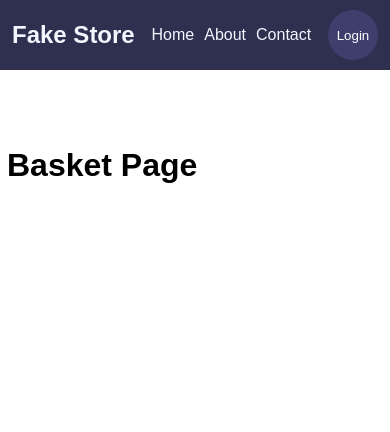
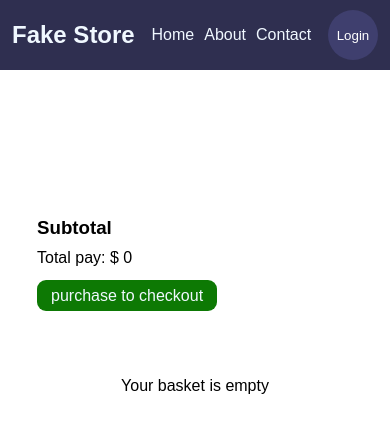
Before and after one commit to Younes-sh/FAKE_STORE, a Next.js app in the folder app/: page /basket in a window 390 px wide. Shown: the top 432 px of the page. Built offline with nearby package versions, Linux system fonts and the light colour scheme.

Commit message:
I implemented responsiveness for the Basket page.

```diff
--- a/app/pages/basket/basket.module.css
+++ b/app/pages/basket/basket.module.css
@@ -29,3 +29,16 @@
 
 
 }
+
+@media screen and (max-width: 1844px) {
+    .Subtotal {
+        position: relative;
+        min-height: 100px;
+        margin-left: 20px;
+        border: none;
+        .checkoutBtn {
+            margin-top: 20px;
+        }
+    }
+
+}
--- a/app/pages/basket/index.js
+++ b/app/pages/basket/index.js
@@ -1,7 +1,44 @@
+import Style from './basket.module.css';
+import { useContext, useMemo  } from 'react';
+import { AppContext } from '../_app';
+import BasketCard from '../../Components/Cards/BasketCard/BasketCard';
+import Link from 'next/link';
+
 export default function BasketPage () {
+    const {addToCard, addProduct} = useContext(AppContext);
+
+    // استفاده از useMemo برای محاسبه مجموع قیمت به صورت کارآمد
+    const totalPaye = useMemo(() => {
+        return addProduct.reduce((sum, item) => {
+            // اطمینان حاصل کنید که item.totalPrice وجود دارد و یک عدد است
+            const price = typeof item.totalPrice === 'number' ? item.totalPrice : 0;
+            return sum + price;
+        }, 0);
+    }, [addProduct]); // وابستگی به addProduct تا در صورت تغییر آن، دوباره محاسبه شود
+
     return (
-        <div className="container main">
-            <h1>Basket Page</h1>
+        <div >
+                <div className="container main">
+                    <div className={Style.Subtotal}>
+                        <h3>Subtotal</h3>
+                        <p>Total pay: $ {totalPaye}</p>
+                        <div className={Style.checkoutBtn}>
+                            <Link href={''}>purchase to checkout</Link>
+                        </div>
+                    </div>
+                    <div className={Style.basket}>
+
+                        {addToCard > 0 ? (
+                            <div>
+                                {
+                                  addProduct.map(item => <BasketCard key={item._id} {...item} />)
+                                }
+                            </div>) : (<div><p>Your basket is empty</p></div>)
+                        }
+                    </div>
+                </div>
+
+
         </div>
     )
 }
```
